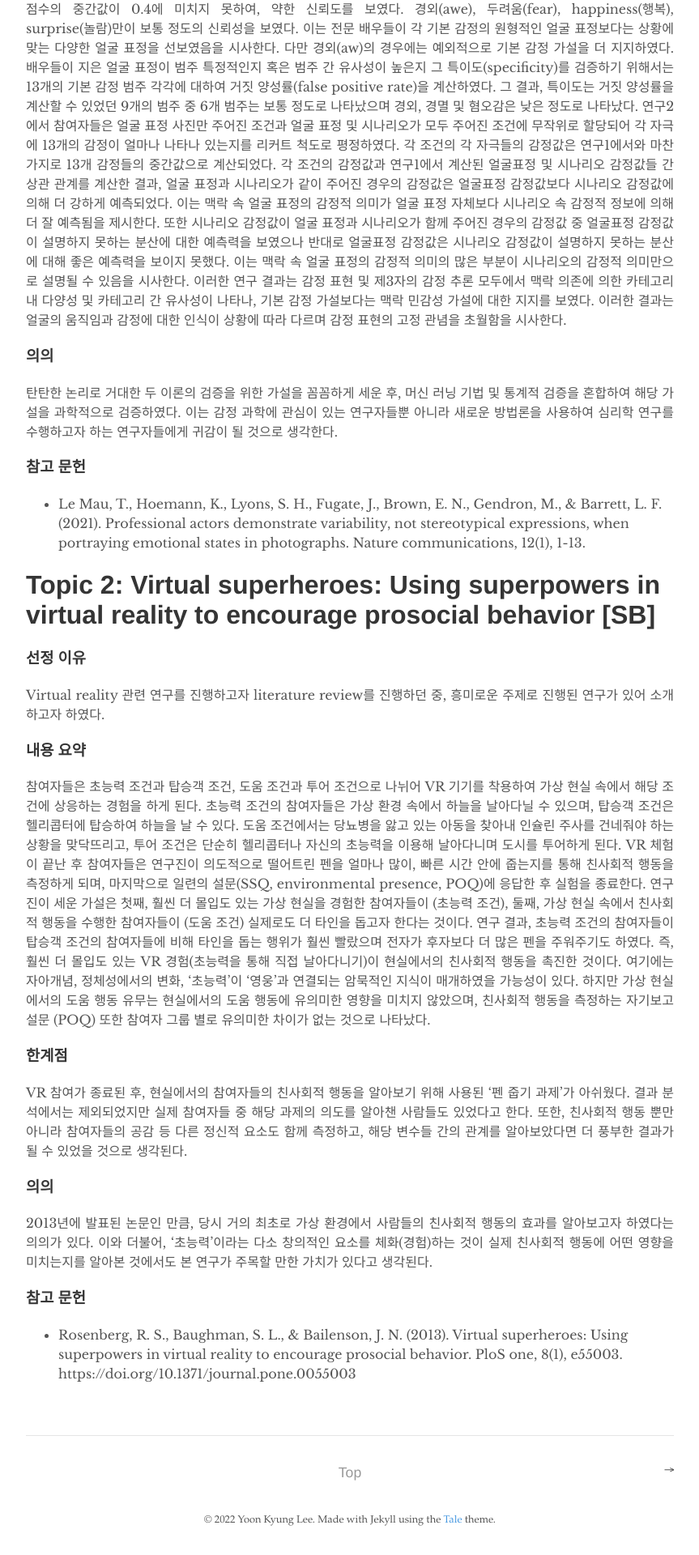
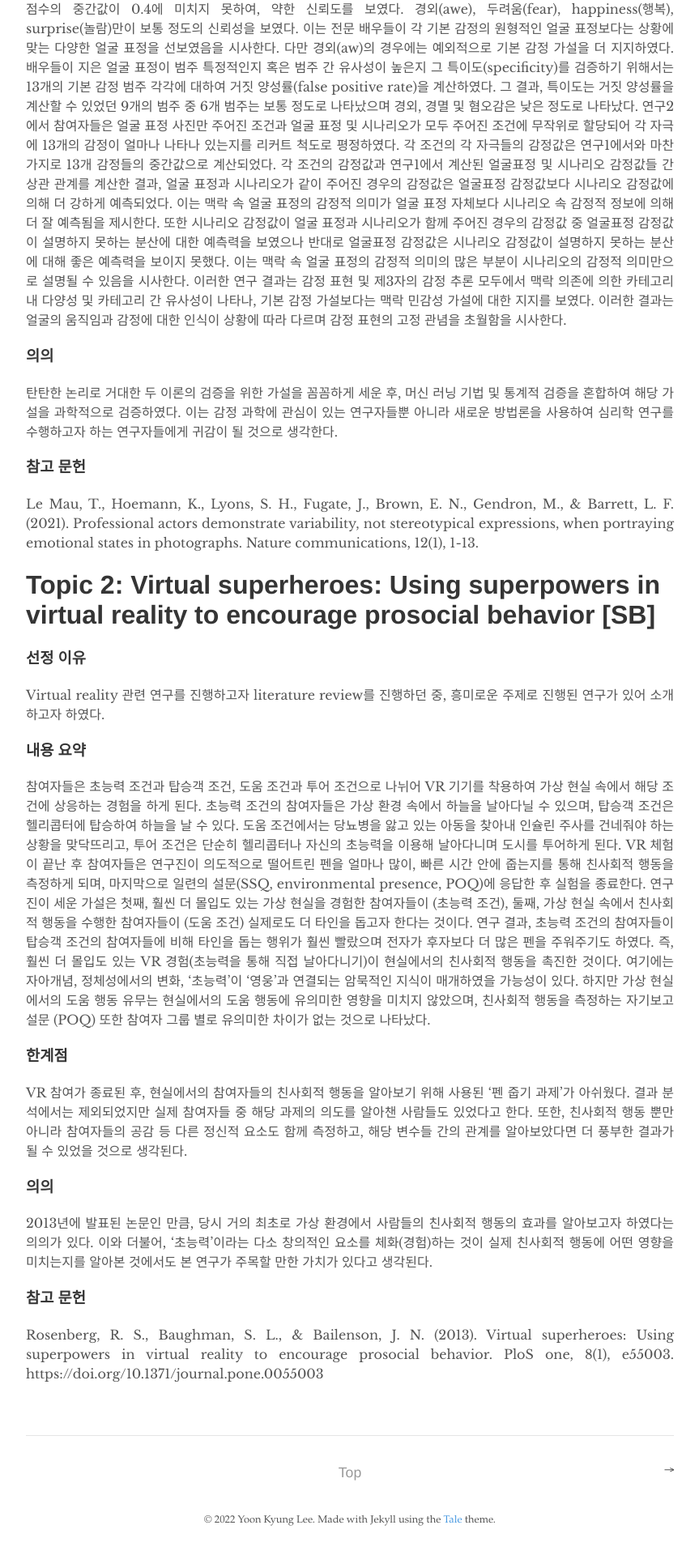
Before and after one commit to humanfactorspsych/blog, a Jekyll site: the page built from _posts/2022-02-17-study.md, in a window 1280 px wide. Shown: the part 1245-3165 px from the top of the page at 81% size, without its empty margins (208-1071 px from the left). Built offline with Jekyll 4.4.1, drawn with Linux system fonts in a browser that asks for light colours.

```diff
--- a/_posts/2022-02-17-study.md
+++ b/_posts/2022-02-17-study.md
@@ -36,7 +36,7 @@ Presenters: YJ (Yoonwon Jung), SB (Seoyeon Bae)  <br>
 
 ### **참고 문헌**
 
-- Le Mau, T., Hoemann, K., Lyons, S. H., Fugate, J., Brown, E. N., Gendron, M., & Barrett, L. F. (2021). Professional actors demonstrate variability, not stereotypical expressions, when portraying emotional states in photographs. Nature communications, 12(1), 1-13.
+Le Mau, T., Hoemann, K., Lyons, S. H., Fugate, J., Brown, E. N., Gendron, M., & Barrett, L. F. (2021). Professional actors demonstrate variability, not stereotypical expressions, when portraying emotional states in photographs. Nature communications, 12(1), 1-13.
 
 # Topic 2: Virtual superheroes: Using superpowers in virtual reality to encourage prosocial behavior [SB]
 
@@ -61,4 +61,4 @@ VR 참여가 종료된 후, 현실에서의 참여자들의 친사회적 행동
 
 ### **참고 문헌**
 
-- Rosenberg, R. S., Baughman, S. L., & Bailenson, J. N. (2013). Virtual superheroes: Using superpowers in virtual reality to encourage prosocial behavior. PloS one, 8(1), e55003. https://doi.org/10.1371/journal.pone.0055003
+Rosenberg, R. S., Baughman, S. L., & Bailenson, J. N. (2013). Virtual superheroes: Using superpowers in virtual reality to encourage prosocial behavior. PloS one, 8(1), e55003. https://doi.org/10.1371/journal.pone.0055003
```
